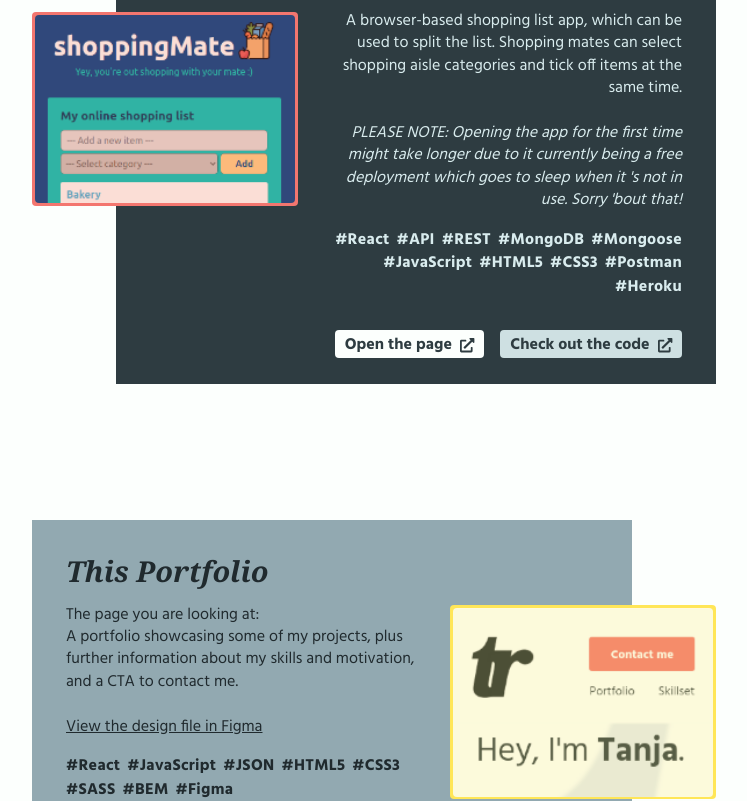
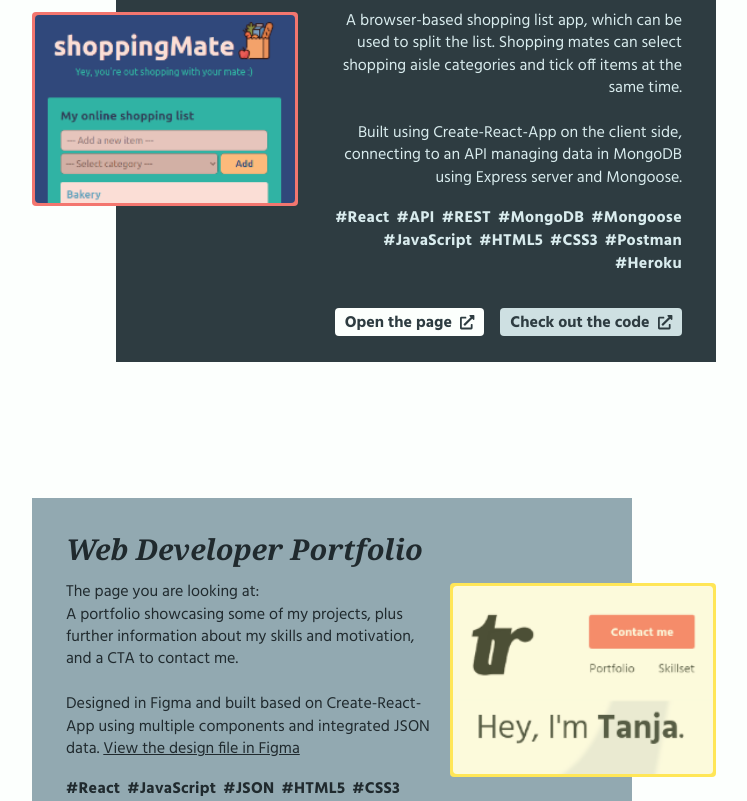
Before and after one commit to tanjanita/portfolio, a React (Create React App) app: page / in a window 1280 px wide. Shown: the part 1160-1961 px from the top of the page, without its empty margins (266-1013 px from the left). Built offline with nearby package versions, Linux system fonts and the light colour scheme; a web font is replaced by a local one.

Commit message:
#41 WIP: Update project cards

```diff
--- a/src/ProjectCard.js
+++ b/src/ProjectCard.js
@@ -9,10 +9,10 @@ function ProjectCard() {
     <div className="project">
 
       {Projects.map((project) => {
-        // Set modulo to 1 or 0 to switch order of project card designs
+        // Set modulo to switch order of project card designs
         let oddCard = (project.id % 2 === 1) ? true : false;
+
         return (
-
           <div className={`project-card__container${oddCard ? " project-card__container--align-right" : ""}`} key={project.id}>
             <div className="project-card__off-center-nudge"></div>
             <div className={`project-card${oddCard ? " project-card--align-right" : ""}`}>
@@ -42,7 +42,6 @@ function ProjectCard() {
               </div>
             </div>
           </div>
-
         ); // end of return within projects map
       })}
 
--- a/src/projects.json
+++ b/src/projects.json
@@ -1,7 +1,7 @@
 [{
     "id": 1,
     "name": "shoppingMate App",
-    "description": "A browser-based shopping list app, which can be used to split the list. Shopping mates can select shopping aisle categories and tick off items at the same time.<br /><br /><i>PLEASE NOTE: Opening the app for the first time might take longer due to it currently being a free deployment which goes to sleep when it 's not in use. Sorry 'bout that!</i>",
+    "description": "A browser-based shopping list app, which can be used to split the list. Shopping mates can select shopping aisle categories and tick off items at the same time.<br /><br />Built using Create-React-App on the client side, connecting to an API managing data in MongoDB using Express server and Mongoose.",
     "technologies": ["React", "API", "REST", "MongoDB", "Mongoose", "JavaScript", "HTML5", "CSS3", "Postman", "Heroku"],
     "linkPage": "https://tanjanita-shopping-mate.herokuapp.com/",
     "linkCode": "https://github.com/tanjanita/shopping-mate",
@@ -9,8 +9,8 @@
   },
   {
     "id": 2,
-    "name": "This Portfolio",
-    "description": "The page you are looking at: <br />A portfolio showcasing some of my projects, plus further information about my skills and motivation, and a CTA to contact me.<br /><br /><a href='https://www.figma.com/file/Ic7eZFDKapZZtsskpJJibg/Portfolio-Design?node-id=103%3A1479' target='_blank'><u>View the design file in Figma</u></a>",
+    "name": "Web Developer Portfolio",
+    "description": "The page you are looking at: <br />A portfolio showcasing some of my projects, plus further information about my skills and motivation, and a CTA to contact me. <br /><br />Designed in Figma and built based on Create-React-App using multiple components and integrated JSON data. <a href='https://www.figma.com/file/Ic7eZFDKapZZtsskpJJibg/Portfolio-Design?node-id=103%3A1479' target='_blank'><u>View the design file in Figma</u></a>",
     "technologies": ["React", "JavaScript", "JSON", "HTML5", "CSS3", "SASS", "BEM", "Figma", "SVG (Creation/FontAwesome)"],
     "linkPage": "https://tanjanita.com/",
     "linkCode": "https://github.com/tanjanita/portfolio",
```
Lines whose indentation alone changed are shown as unchanged.
